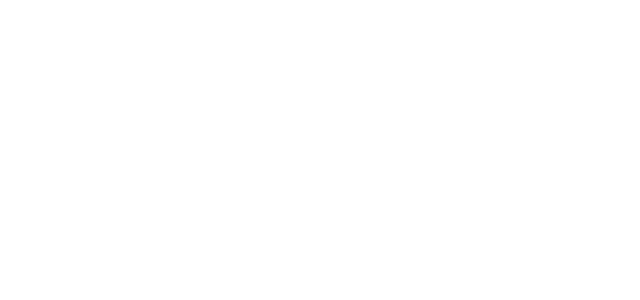
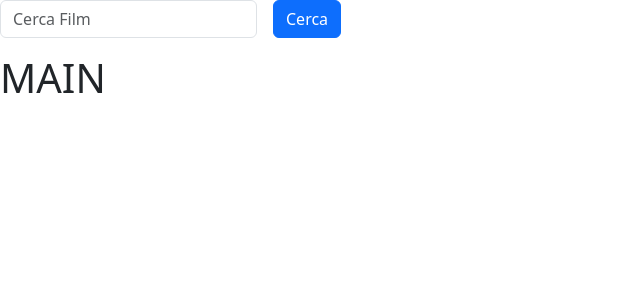
Before and after one commit to armandotruglio/vite-boolflix, a Vue app: page / in a window 1280 px wide. Shown: the top 300 px of the page, without its empty margins (0-640 px from the left). Built offline with nearby package versions, Linux system fonts and the light colour scheme.

Commit message:
Implemented searchbar with emit to App.Vue, and generic API call

```diff
--- a/src/App.vue
+++ b/src/App.vue
@@ -1,9 +1,35 @@
-<script setup>
+<script>
+import AppHeader from './components/AppHeader.vue';
+import AppMain from './components/AppMain.vue';
+import axios from 'axios';
 
+export default {
+  data() {
+    return {
+      filmList: [],
+    }
+  },
+  components: {
+    AppHeader,
+    AppMain
+  },
+  methods: {
+    searchFilm(filmTitle) {
+      axios.get("https://api.themoviedb.org/3/search/movie?api_key=0c9fae2dd30fdb2035df8fc572ab1e45&query=ritorno+al+futuro").then((response) => {
+        console.log(response.data.results);
+        this.filmList = response.data.results;
+      })
+    }
+  }
+}
 </script>
 
 <template>
-
+  <AppHeader @titleSearched="searchFilm" />
+  <AppMain />
 </template>
 
-<style scoped></style>
+<style lang="scss">
+@use "./styles/general.scss" as *;
+@use "bootstrap/scss/bootstrap.scss";
+</style>
--- a/src/components/AppHeader.vue
+++ b/src/components/AppHeader.vue
@@ -0,0 +1,25 @@
+<script>
+import HeaderSearch from './HeaderSearch.vue';
+
+export default {
+    data() {
+        return {
+
+        }
+    },
+    components: {
+        HeaderSearch,
+    },
+    methods: {
+        emitClick(filter) {
+            this.$emit("titleSearched", filter);
+        }
+    }
+}
+</script>
+
+<template>
+    <HeaderSearch @buttonClicked="emitClick" />
+</template>
+
+<style scoped></style>
--- a/src/components/AppMain.vue
+++ b/src/components/AppMain.vue
@@ -0,0 +1,18 @@
+<script>
+export default {
+    data() {
+        return {
+
+        }
+    }
+}
+</script>
+
+<template>
+    <h1>
+        MAIN
+    </h1>
+
+</template>
+
+<style scoped></style>
--- a/src/components/HeaderSearch.vue
+++ b/src/components/HeaderSearch.vue
@@ -0,0 +1,29 @@
+<script>
+export default {
+    data() {
+        return {
+            filter: "",
+        }
+    },
+    methods: {
+        buttonClicked(title) {
+            this.$emit("buttonClicked", title);
+            this.filter = '';
+        }
+    }
+}
+</script>
+
+<template>
+    <div class="row g-3">
+        <div class="col-auto">
+            <input v-model="filter" type="text" @keyup.enter="buttonClicked(filter)" class="form-control"
+                id="film-search" placeholder="Cerca Film">
+        </div>
+        <div class="col-auto">
+            <button type="button" class="btn btn-primary mb-3" @click="buttonClicked(filter)">Cerca</button>
+        </div>
+    </div>
+</template>
+
+<style scoped></style>
```
